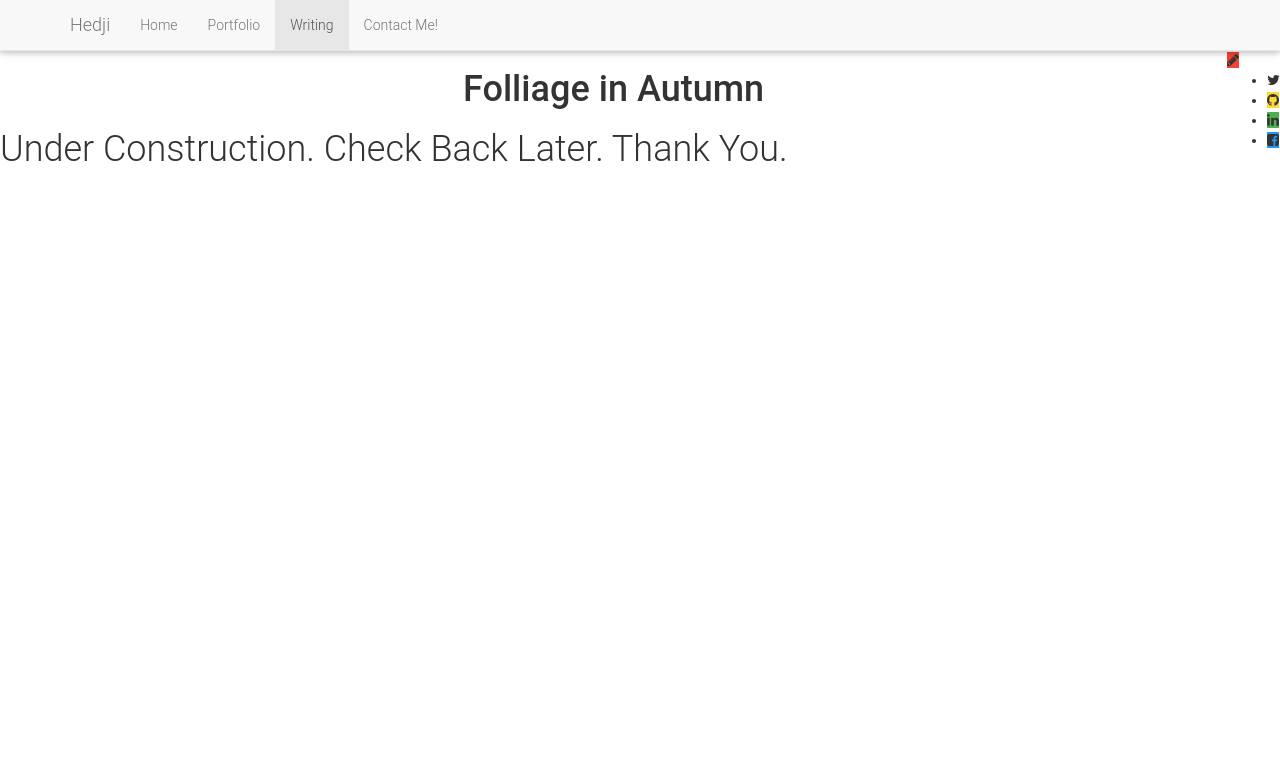
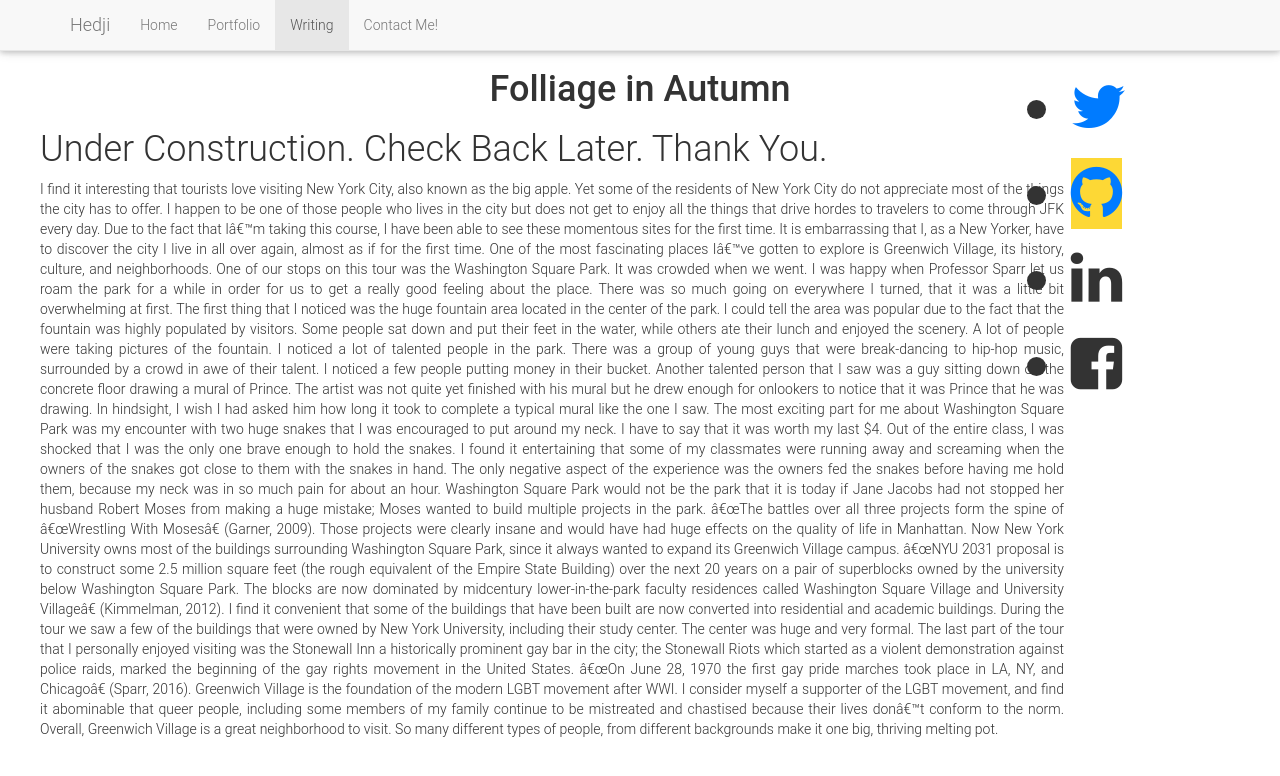
Before and after one commit to brescia57/charleshedji, a plain HTML site: page writing.html in a window 1280 px wide. Drawn offline with nearby package versions, Linux system fonts and the light colour scheme.

Commit message:
additions

```diff
--- a/css/charleshedji.css
+++ b/css/charleshedji.css
@@ -1,6 +1,6 @@
 body{
 	background-image: url("road-1.jpg");
-	background-color: lightblue;
+	/*background-color: lightblue;*/
 	height: 100%;
 	width: 100%;
 	background-size: cover;
@@ -15,7 +15,7 @@ span{
 }
 
 .content{
-	margin-top: 400px;
+	margin-top: 100px;
 	margin-left: 100px;
 }
 
@@ -86,7 +86,7 @@ img{
 
 	}
 	.content{
-		margin-top: 400px;
+		margin-top: 200px;
 		margin-left: 50px;
 
 	}
--- a/css/writing.css
+++ b/css/writing.css
@@ -7,15 +7,34 @@ body{
 }
 
 .fixed-action-btn{
-	size: 40px;
-	float: right;
+	width: 3%;
+	margin: 15px auto;
+	position: relative;
+	font-size: 60px;
 
 }
 
-.btn-floating{
+.sidebar{
+	/*width: 190px;*/
+	position: fixed;
+	margin-left: 410px;
+}
+
+/*.btn-floating{
 	size: 40px;
-}
+}*/
 
 .folliage{
 	text-align: center;
 }
+
+#content{
+	width: 80%;
+	margin-left: 40px;
+	margin-right: 30px;
+	text-align: justify-all;
+}
+
+p{
+	text-align: justify;
+}
--- a/writing.html
+++ b/writing.html
@@ -30,26 +30,32 @@
 						<li><a href="index.html">Home</a></li>
 						<li><a href="portfolio.html">Portfolio</a></li>
 						<li class="active"><a href="writing.html">Writing</a></li>
-						<li><a href="mailto: charleshedji@gmail.com">Contact Me!</a></li>
+						<li><a href="mailto:charleshedji@gmail.com">Contact Me!</a></li>
 					</ul>
 
 				</div>
 			</div>
 		</nav>
 
+
+		<!--Sidebar -->
 		<div class="fixed-action-btn" >
+			<!--
 			<a class="btn-floating btn-large red">
 				<i class="fa fa-pencil"></i>
 			</a>
+			-->
 
-			<ul>
-				<li><a class="btn-floating"><i class="fa fa-twitter"></i></a></li>
-				<li><a class="btn-floating yellow darken-1"><i class="fa fa-github"></i></a></li>
-				<li><a class="btn-floating green"><i class="fa fa-linkedin"></i></a></li>
-				<li><a class="btn-floating blue"><i class="fa fa-facebook-square"></i></a></li>
+			<ul class="sidebar">
+				<li><a class="btn-floating" href="https://twitter.com/intent/tweet?screen_name=chedji"><i class="fa fa-twitter"></i></a><script async src="//platform.twitter.com/widgets.js" charset="utf-8"></script></li>
+
+				<li><a class="btn-floating yellow darken-1" href="https://github.com/brescia57"><i class="fa fa-github"></i></a></li>
+
+				<li><a class="btn-floating"><i class="fa fa-linkedin" href=""></i></a></li>
+
+				<li><a class="btn-floating"><i class="fa fa-facebook-square"></i></a></li>
 			</ul>
 		</div>
-
 
 
 
@@ -59,6 +65,17 @@
 	</section>
 	<section id="content">
 		<h1>Under Construction. Check Back Later. Thank You.</h1>
+
+
+		<p>I find it interesting that tourists love visiting New York City, also known as the big apple. Yet some of the residents of New York City do not appreciate most of the things the city has to offer. I happen to be one of those people who lives in the city but does not get to enjoy all the things that drive hordes to travelers to come through JFK every day. Due to the fact that I’m taking this course, I have been able to see these momentous sites for the first time. It is embarrassing that I, as a New Yorker, have to discover the city I live in all over again, almost as if for the first time. One of the most fascinating places I’ve gotten to explore is Greenwich Village, its history, culture, and neighborhoods.
+	One of our stops on this tour was the Washington Square Park. It was  crowded when we went. I was happy when Professor Sparr let us roam the park for a while in order for us to get a really good feeling about the place. There was so much going on everywhere I turned, that it was a little bit overwhelming at first. The first thing that I noticed was the huge fountain area located in the center of the park. I could tell the area was popular due to the fact that the fountain was highly populated by visitors. Some people sat down and put their feet in the water, while others ate their lunch and enjoyed the scenery. A lot of people were taking pictures of the fountain.
+	I noticed a lot of talented people in the park. There was a group of young guys that were break-dancing to hip-hop music, surrounded by a crowd in awe of their talent. I noticed a few people putting money in their bucket. Another talented person that I saw was a guy sitting down on the concrete floor drawing a mural of Prince. The artist was not quite yet finished with his mural but he drew enough for onlookers to notice that it was Prince that he was drawing. In hindsight, I wish I had asked him how long it took to complete a typical mural like the one I saw.
+	The most exciting part for me about Washington Square Park was my encounter with two huge snakes that I was encouraged to put around my neck. I have to say that it was worth my last $4. Out of the entire class, I was shocked that I was the only one brave enough to hold the snakes. I found it entertaining   that some of my classmates were running away and screaming when the owners of the snakes got close to them with the snakes in hand. The only negative aspect of the experience  was the owners fed the snakes before having me hold them, because my neck was in so much pain for about an hour.
+	Washington Square Park would not be the park that it is today if Jane Jacobs had not stopped her husband Robert Moses from making a huge mistake; Moses wanted to build multiple projects in the park. “The battles over all three projects form the spine of “Wrestling With Moses” (Garner, 2009). Those projects were clearly insane and would have had huge effects on the quality of life in Manhattan. Now New York University owns most of the buildings surrounding Washington Square Park, since it always wanted to expand its Greenwich Village campus. “NYU 2031 proposal is to construct some 2.5 million square feet (the rough equivalent of the Empire State Building) over the next 20 years on a pair of superblocks owned by the university below Washington Square Park. The blocks are now dominated by midcentury lower-in-the-park faculty residences called Washington Square Village and University Village” (Kimmelman, 2012). I find it convenient that some of the buildings that have been built are now converted into residential and academic buildings. During the tour we saw a few of the buildings that were owned by New York University, including their study center. The center was huge and very formal.
+	The last part of the tour that I personally enjoyed visiting was the Stonewall Inn a historically prominent gay bar in the city; the Stonewall Riots which started as a violent demonstration against police raids, marked the beginning of the gay rights movement in the United States. “On June 28, 1970 the first gay pride marches took place in LA, NY, and Chicago” (Sparr, 2016). Greenwich Village is the foundation of the modern LGBT movement after WWI. I consider myself a supporter of the LGBT movement, and find it abominable that queer people, including some members of my family continue to be mistreated and chastised because their lives don’t conform to the norm. Overall, Greenwich Village is a great neighborhood to visit. So many different types of people, from different backgrounds make it one big, thriving melting pot.
+
+
+</p>
 	</section>
 </body>
 <footer></footer>
```
Also changed, not shown: css/portfolio.css (+7 -0 lines), index.html (+4 -3 lines), portfolio.html (+26 -12 lines), img/serv.png (added), 1 other file.
